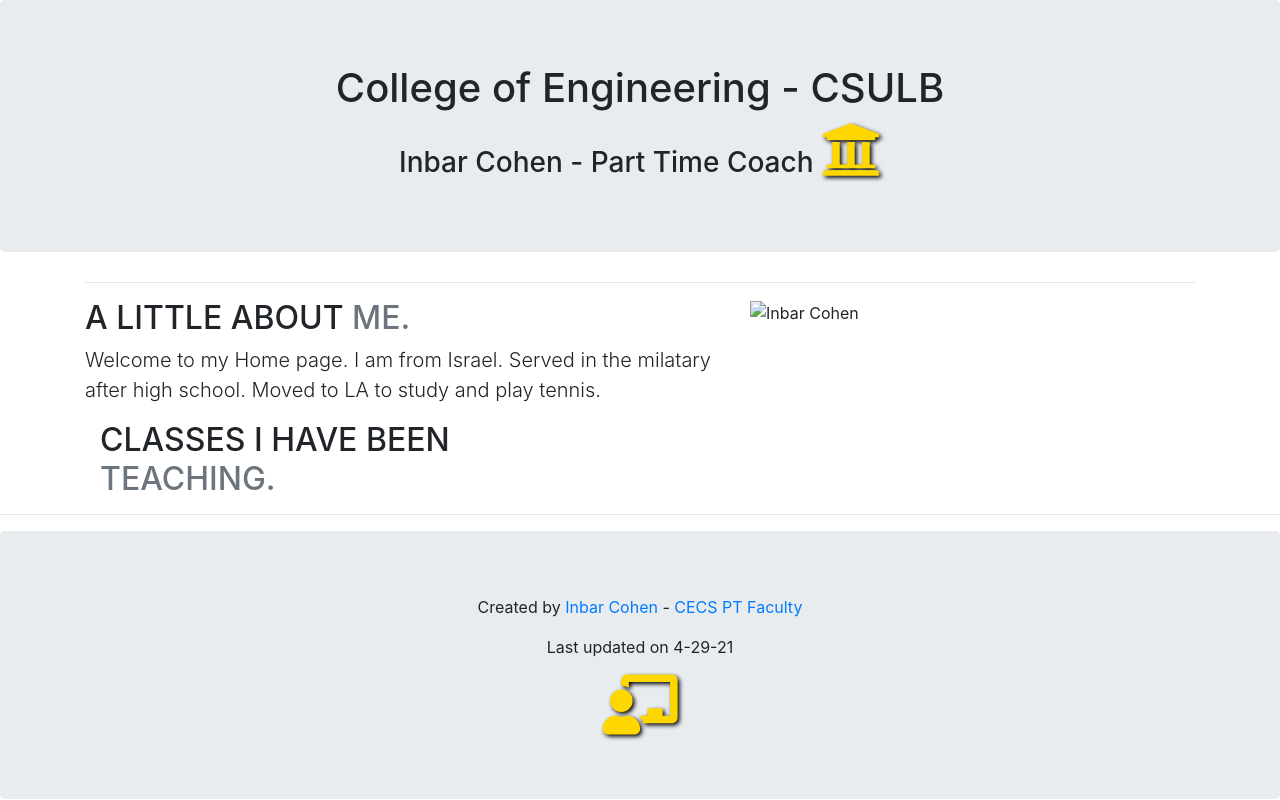
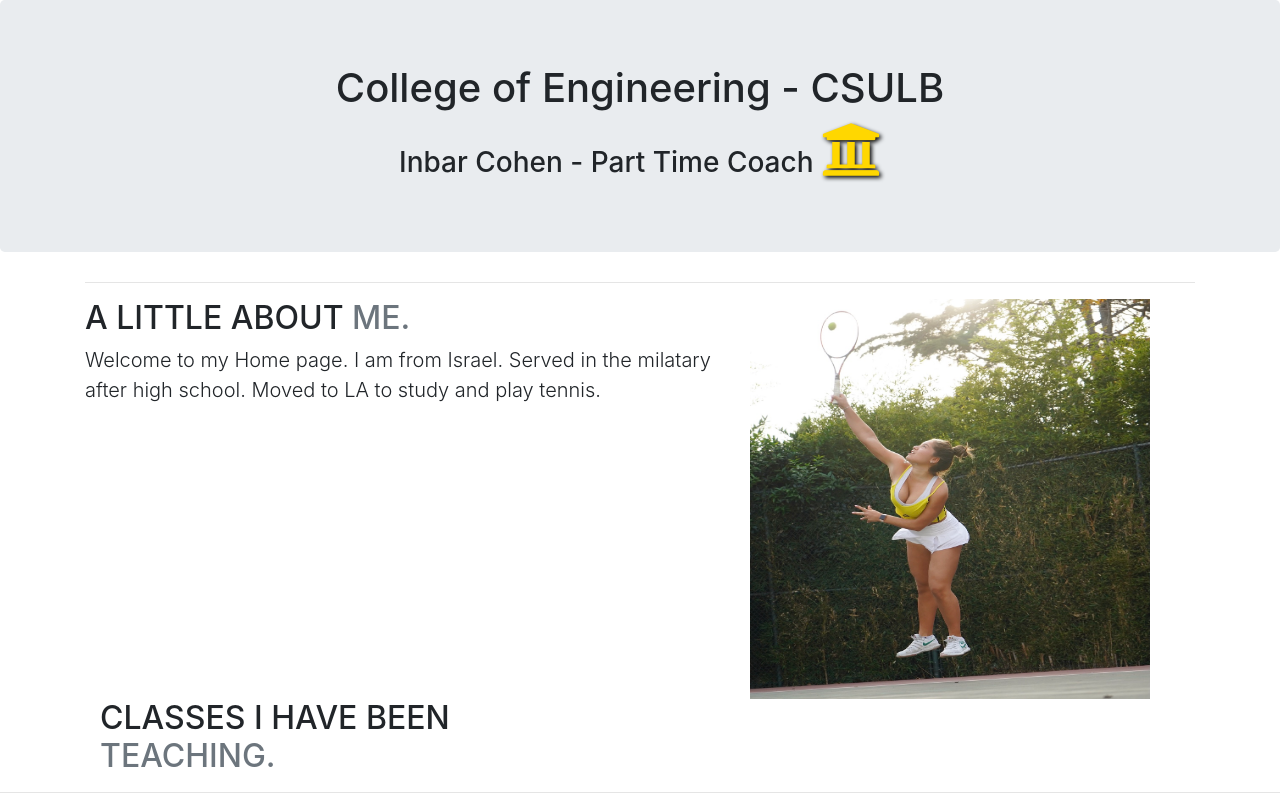
Before and after one commit to inbarit110/cecs105, a plain HTML site: page index1.html in a window 1280 px wide. Shown: the top 800 px of the page. Drawn offline with nearby package versions, Linux system fonts and the light colour scheme.

Commit message:
Update index1.html

```diff
--- a/index1.html
+++ b/index1.html
@@ -32,7 +32,7 @@
         <p class="lead">Welcome to my Home page. I am from Israel. Served in the milatary after high school. Moved to LA to study and play tennis.</p>
       </div>
       <div class="col-md-5">
-        <img src="CohenInfo.jpg" alt="Inbar Cohen" width="400" height="400">
+        <img src="IMG_9482 2.jpg" alt="Inbar Cohen" width="400" height="400">
 
       </div>
 
```
